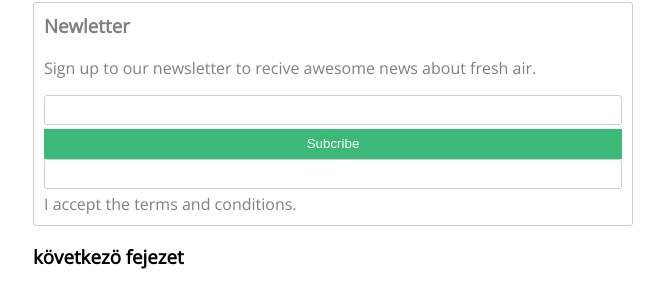
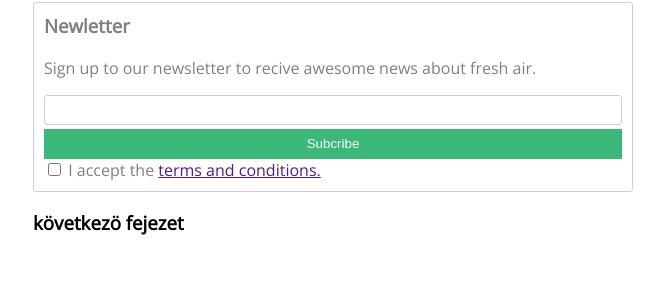
Before and after one commit to feri25414/gyakorlas, a plain HTML site: page index.html in a window 1280 px wide. Shown: the part 84-392 px from the top of the page, without its empty margins (307-971 px from the left). Drawn offline with nearby package versions, Linux system fonts and the light colour scheme.

Commit message:
Add files via upload

```diff
--- a/index.html
+++ b/index.html
@@ -16,12 +16,10 @@
         <h3>Newletter</h3>
         <p>Sign up to our newsletter to recive awesome news about fresh air.</p>
         <form>
-            <input type="text">
-            <button type="submit">
-                Subcribe
-            </button>
-            <input type ="ckeckbox" id="terms">
-            <label for="terms"> I accept the terms and conditions. </label>
+            <input type="text" id="email">
+            <button type="submit">Subcribe</button>
+            <input type ="checkbox" id="terms">
+            <label for="terms"> I accept the <a href=""target="_blank">terms and conditions.</a></label>
         </form>
     </div>
         <h3>következö fejezet</h3>
--- a/style.css
+++ b/style.css
@@ -21,7 +21,7 @@
     height:30px;
 
 }
-.newsletter input{
+.newsletter input#email{
     display:block;
     width:100%;
     height:30px;
```
